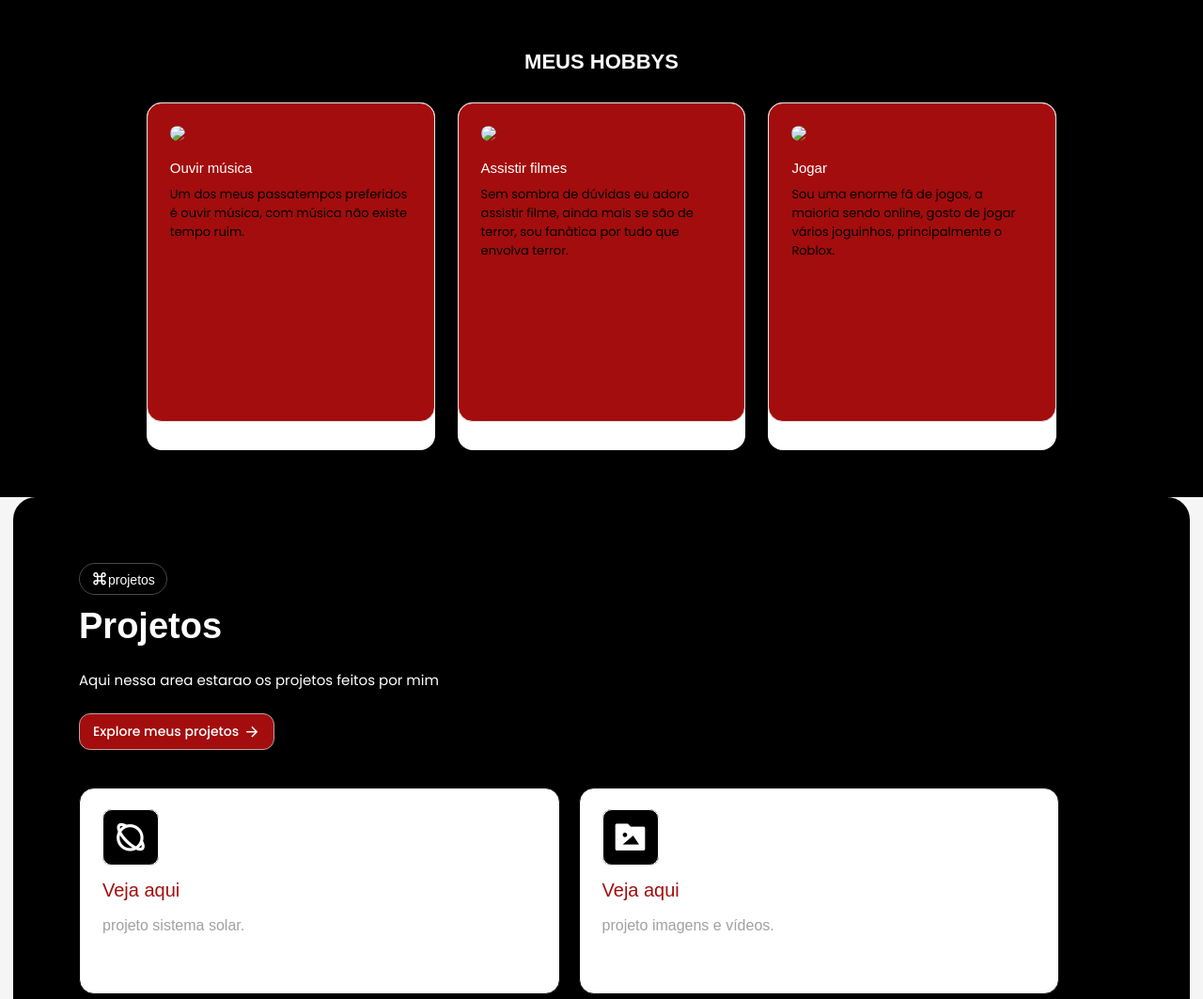
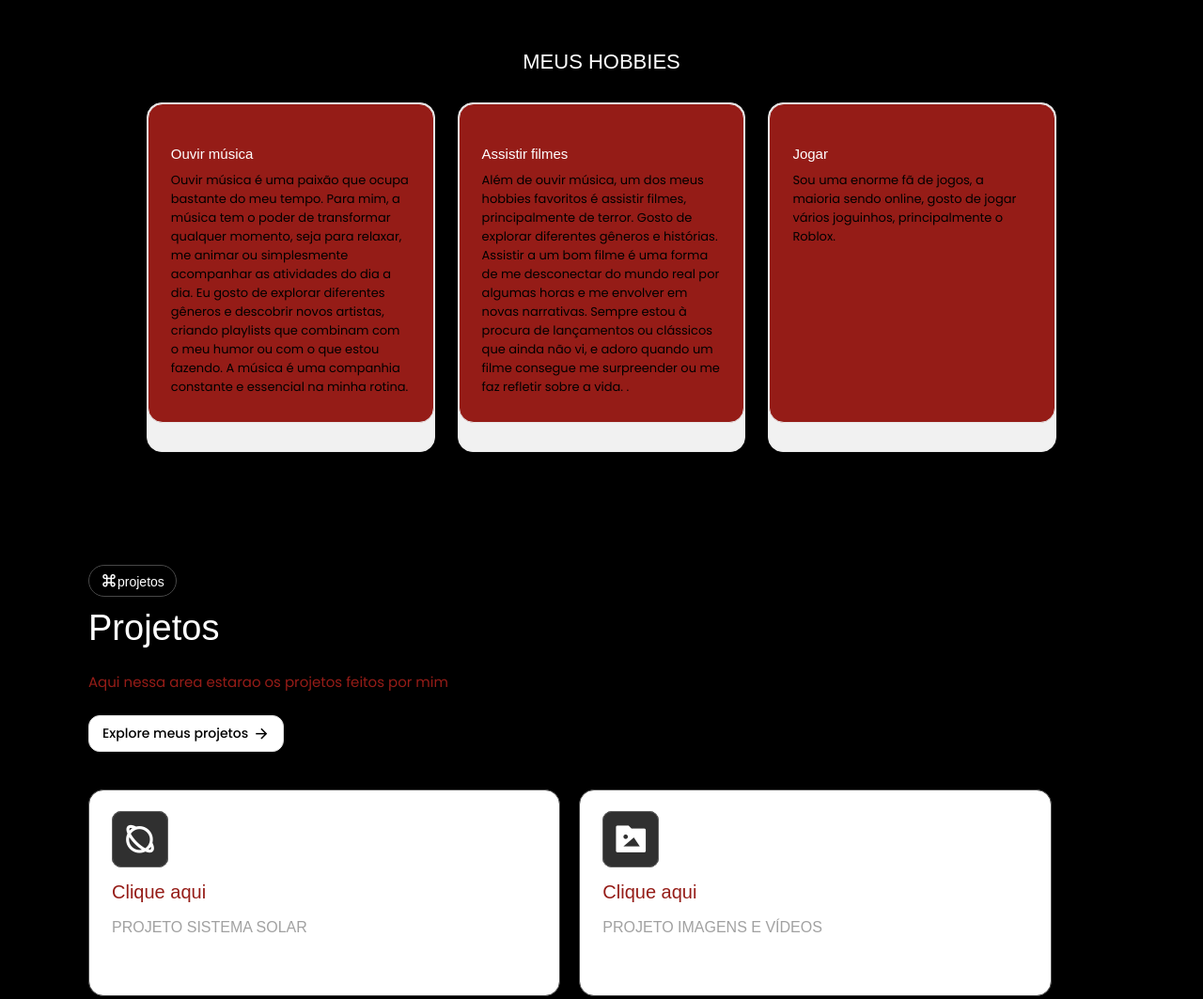
Before and after one commit to Karen2207/potfK, a plain HTML site: page index.html in a window 1280 px wide. Shown: the part 797-1860 px from the top of the page at 94% size. Drawn offline with nearby package versions, Linux system fonts and the light colour scheme; a web font is replaced by a local one.

Commit message:
Add files via upload

```diff
--- a/index.html
+++ b/index.html
@@ -18,16 +18,16 @@
             <a href="#"></a>
         </div>
         <div class="nav-links">
-            <a href="#">Início</a>
-            <a href="#">Hobbys</a>
-            <a href="#">Projetos</a>
-            <a href="#">Contato</a>
+            <a href="#hero">Início</a>
+            <a href="#about">Hobbies</a>
+            <a href="#projetos">Projetos</a>
+            <a href="#contato">Contato</a>
         </div>
-        <button><i class="ri-github-fill"></i> Meus Projetos</button>
+        <button class="git"><i class="ri-github-fill"></i><a href="https://github.com/Karen2207">Meus projetos</a>
     </nav>
 
     <div class="hero">
-        <div class="left-section">
+        <div class="left-section" id="home">
             <div class="top">
                 <h2>Olá, eu me chamo Karen Lopes</h2>
                 <p>
@@ -43,8 +43,8 @@
             <div class="bottom">
                 <p>Redes sociais</p>
                 <div class="icons">
-                    <i class="ri-whatsapp-line"></i>
-                    <i class="ri-instagram-line"></i>
+                    <a href="https://wa.me/+5599991595883"><i class="ri-whatsapp-line"></i></a>
+
                 </div>
             </div>
         </div>
@@ -56,27 +56,29 @@
 
     </div>
 
-    <div class="about">
-        <h2>MEUS HOBBYS</h2>
+
+    <div class="about" id="about">
+        <h2>MEUS HOBBIES</h2>
         <div class="items">
             <div class="item">
                 <div class="inner">
-                    <img src="img/css kitty.png">
+                    <img src=>
                     <a href="#">Ouvir música</a>
-                    <p>Um dos meus
-                        passatempos preferidos é ouvir música, com música não existe tempo ruim.</p>
+                    <p>Ouvir música é uma paixão que ocupa bastante do meu tempo. Para mim, a música tem o poder de transformar qualquer momento, seja para relaxar, me animar ou simplesmente acompanhar as atividades do dia a dia. Eu gosto de explorar diferentes gêneros e descobrir novos artistas, criando playlists que combinam com o meu humor ou com o que estou fazendo. A música é uma companhia constante e essencial na minha rotina.
+                    </p>
                 </div>
             </div>
             <div class="item">
                 <div class="inner">
-                    <img src="img/java kitty.png">
+                    <img src="">
                     <a href="#">Assistir filmes</a>
-                    <p>Sem sombra de dúvidas eu adoro assistir filme, ainda mais se são de terror, sou fanàtica por tudo que envolva terror.</p>
+                    <p>Além de ouvir música, um dos meus hobbies favoritos é assistir filmes, principalmente de terror. Gosto de explorar diferentes gêneros e histórias. Assistir a um bom filme é uma forma de me desconectar do mundo real por algumas horas e me envolver em novas narrativas. Sempre estou à procura de lançamentos ou clássicos que ainda não vi, e adoro quando um filme consegue me surpreender ou me faz refletir sobre a vida.
+                        .</p>
                 </div>
             </div>
             <div class="item">
                 <div class="inner">
-                    <img src="/img/python kitty.png">
+                    <img src="">
                     <a href="#">Jogar</a>
                     <p>Sou uma enorme fã de jogos, a maioria sendo online, gosto de jogar vários joguinhos, principalmente o Roblox.</p>
                 </div>
@@ -84,7 +86,7 @@
         </div>
     </div>
 
-    <div class="projects">
+    <div class="projects" id="projetos">
         <div class="inner">
             <p class="debug"><i class="ri-command-line"></i>projetos</p>
             <h2>Projetos</h2>
@@ -97,14 +99,14 @@
                 <div class="item">
                     <i class="ri-planet-line"></i>"></i>
                     <a href="https://karen2207.github.io/Mapeamento-v-deos-e-imagens/
-                    ">Veja aqui</a>
-                    <p>projeto sistema solar.</p>
+                    ">Clique aqui</a>
+                    <p>PROJETO SISTEMA SOLAR</p>
                 </div>
                 <div class="item">
                     <i class="ri-folder-image-fill"></i>"></i>
                     <a href="https://karen2207.github.io/Mapeamento-v-deos-e-imagens/
-                    ">Veja aqui</a>
-                    <p>projeto imagens e vídeos.</p>
+                    ">Clique aqui</a>
+                    <p>PROJETO IMAGENS E VÍDEOS</p>
                 </div>
 
 
@@ -115,11 +117,11 @@
 
 
         </div>
-        <section class="formulario">
+        <section class="formulario" id="contato">
             <div class="interface">
                 <h2 class="titulo">ME <span>CONTATE</span></h2>
 
-                <form action="">
+                <form method="post" action="https://formsubmit.com/s.karen@acad.ifma.edu.br">
                     <input type="text" name="" id="" placeholder="Seu nome completo:" required>
                     <input type="text" name="" id="" placeholder="Seu e-mail:" required>
                     <input type="text" name="" id="" placeholder="Seu celular:">
--- a/style.css
+++ b/style.css
@@ -13,44 +13,32 @@ body{
     background-repeat: no-repeat;
     background-size: cover;
 }
+
 .bottom{
-    color: white;
+    color: rgb(156, 42, 42);
 }
 
+
 a{
+
     text-decoration: none;
-    color: #ffffff;
+
 }
 
 button{
+    color: #000000;
     cursor: pointer;
-    background-color: #a30d0d;
-    color: #ffffff;
 }
 
-@keyframes float{
-    0% {
-        transform: translateY(0);
-    }
-    50%{
-        transform: translateY(-10px);
-    }
-    100%{
-        transform: translateY(0);
-    }
+img{
+    object-fit: cover;
+    width: 330px;
 }
 
-.miranha{
-    object-fit: cover;
-    animation: float 3s ease-in-out infinite;
-    width: 569px;
-}
-
-
 h2{
+    font-family: "Moderustic", sans-serif;
+    font-weight: 500;
     color: #ffffff;
-    border-radius: 100px;
-    font-weight: 800;
 }
 
 nav{
@@ -71,7 +59,7 @@ nav .logo{
     display: flex;
     align-items: center;
     gap: 2px;
-    width: 24px;
+    width: 4px;
 }
 
 nav .logo img{
@@ -96,7 +84,7 @@ nav .nav-links a{
 }
 
 nav .nav-links a:hover{
-    color: #a30d0d;
+    color: #951C17;
 }
 
 nav button{
@@ -108,7 +96,7 @@ nav button{
     font-size: 14px;
     height: 32px;
     width: 122px;
-    background-color: #a30d0d;
+    background-color: #951C17;
     color: #fff;
     border-radius: 8px;
     border: 1px solid transparent;
@@ -118,7 +106,7 @@ nav button{
 nav button:hover,
 .hero .left-section .top .buttons button.doc:hover,
 .contact .items .item button:hover{
-    color:  #a30d0d;
+    color: #951C17;
     background: #ffffff;
     font-family: "Poppins", sans-serif;
     border-color: #ffffff;
@@ -174,8 +162,8 @@ nav button i{
     border: none;
     padding: 5px 20px;
     font-family: "Poppins", sans-serif;
-    background: #a30d0d;
-    border: 1px solid #c0a2a2;
+    background: #ffffff;
+    border: 1px solid #dedede;
     border-radius: 12px;
     display: flex;
     align-items: center;
@@ -192,12 +180,12 @@ nav button i{
 .hero .left-section .top .buttons button.doc,
 .contact .items .item button{
       font-family: "Poppins", sans-serif;
-    background:  #a30d0d;
+    background:#951C17;
     color: #fff;
 }
 
 .hero .left-section .top .buttons button.git:hover{
-    background:  #a30d0d;
+    background:#951C17;
     color: #fff;
     border-color: transparent;
 }
@@ -218,37 +206,6 @@ nav button i{
     font-size: 20px;
     cursor: pointer;
     width: fit-content;
-}
-
-.about{
-    display: flex;
-    align-items: center;
-    justify-content: center;
-    flex-direction: column;
-    background-color: #000000;
-    padding: 50px;
-}
-
-.about > p{
-    font-size: 14px;
-    color: #606060;
-    border: 1px solid #e8e8e8;
-    padding: 6px 14px;
-    border-radius: 16px;
-    margin-bottom: 12px;
-    background: #fff;
-}
-
-.about > h2{
-    font-size: 22px;
-    text-align: center;
-    margin-bottom: 30px;
-}
-
-.about .items{
-    display: flex;
-    justify-content: center;
-    gap: 24px;
 }
 section.formulario {
     padding: 24px;
@@ -305,15 +262,48 @@ form .btn-enviar input {
     transition: .2s;
 }
 
+
+.about{
+    display: flex;
+    align-items: center;
+    justify-content: center;
+    flex-direction: column;
+    background: #000000;
+    padding: 50px;
+}
+
+.about > p{
+    font-size: 14px;
+    color: #606060;
+    border: 1px solid #e8e8e8;
+    padding: 6px 14px;
+    border-radius: 16px;
+    margin-bottom: 12px;
+    background: #fff;
+}
+
+.about > h2{
+    font-size: 22px;
+    text-align: center;
+    margin-bottom: 30px;
+}
+
+.about .items{
+    display: flex;
+    justify-content: center;
+    gap: 24px;
+}
+
 .about .items .item{
     width: 26%;
+    border: 1px solid #e8e8e8;
     border-radius: 16px;
-    background: #ffffff;
+    background: #f1f1f1;
     padding: 0 0 30px;
 }
 
 .about .items .item .inner{
-    background:  #a30d0d;
+    background: #951C17;
     padding: 24px;
     border-radius: 16px;
     border: 1px solid #e8e8e8;
@@ -340,8 +330,8 @@ form .btn-enviar input {
 }
 
 .projects{
-    padding: 0 14px;
-    background: #f5f5f5;
+    padding: 0 24px;
+    background: #000000;
 }
 
 .projects .inner{
@@ -375,7 +365,7 @@ form .btn-enviar input {
 .projects .inner p.info{
     font-family: "Poppins", sans-serif;
     font-size: 18px;
-    color: #ffffff;
+    color: #951C17;
     margin-bottom: 24px;
 }
 
@@ -390,7 +380,7 @@ form .btn-enviar input {
 }
 
 .projects .inner .items .item{
-    border: 1px solid #000000;
+    border: 1px solid #484848;
     border-radius: 16px;
     padding: 32px 24px;
     height: 250px;
@@ -401,16 +391,16 @@ form .btn-enviar input {
 .projects .inner .items .item i{
     font-size: 38px;
     font-family: "Poppins", sans-serif;
-    border: 1px solid #ffffff;
+    border: 1px solid #606060;
     border-radius: 10px;
     padding: 10px;
-    background: #000000;
+    background: #303030;
 }
 
 .projects .inner .items .item a{
     display: block;
     margin: 24px 0 14px;
-    color: #a30d0d;
+    color:#951C17;
     font-size: 20px;
 }
 
@@ -419,7 +409,6 @@ form .btn-enviar input {
     font-size: 16px;
     line-height: 24px;
 }
-
 
 .contact{
     padding: 100px 60px;
@@ -453,7 +442,7 @@ form .btn-enviar input {
 
 .contact .items .item a{
     font-size: 24px;
-    color: #002fff;
+    color: #ff0000;
     display: inline-block;
     margin-bottom: 16px;
 }
@@ -481,7 +470,7 @@ footer{
 footer p,
 footer a{
     font-size: 13px;
-    color: #a30d0d;
+    color: #951C17;
     transition: all 0.3s ease;
 }
 
```
Also changed, not shown: img/assistir filmes.png (added), img/jogar jogos.png (added), img/ouvir musica.png (added).
